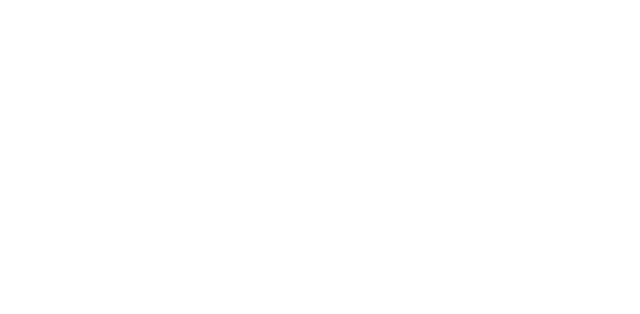
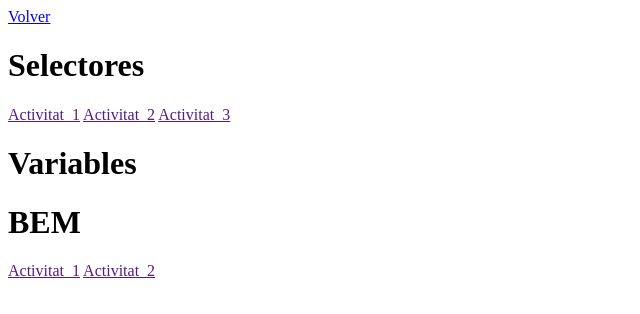
Before and after one commit to ZerUS080/portfolio, a plain HTML site: page activitats/activitatscss.html in a window 1280 px wide. Shown: the whole page, without its empty margins (0-640 px from the left). Drawn offline with Linux system fonts and the light colour scheme.

Commit message:
activitatscss.html

```diff
--- a/activitats/activitatscss.html
+++ b/activitats/activitatscss.html
@@ -6,6 +6,18 @@
         <title>Activitats.css</title>
     </head>
     <body>
+        <a href="https://zerus080.github.io/portfolio/">Volver</a>
+        <h1>Selectores</h1>
+        <a href="">Activitat_1</a>
+        <a href="">Activitat_2</a>
+        <a href="">Activitat_3</a>
+        <h1>Variables</h1>
+        <a href=""></a>
+        <a href=""></a>
+        <h1>BEM</h1>
+        <a href="">Activitat_1</a>
+        <a href="">Activitat_2</a>
+
 
     </body>
 </html>
```
